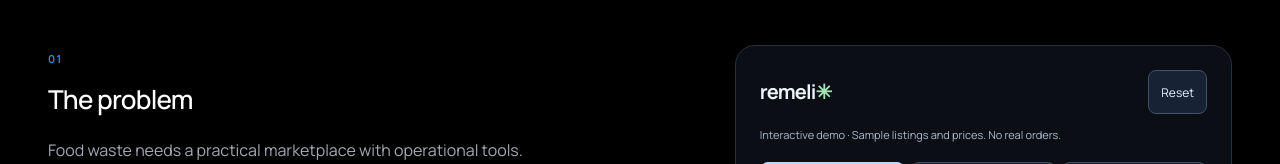
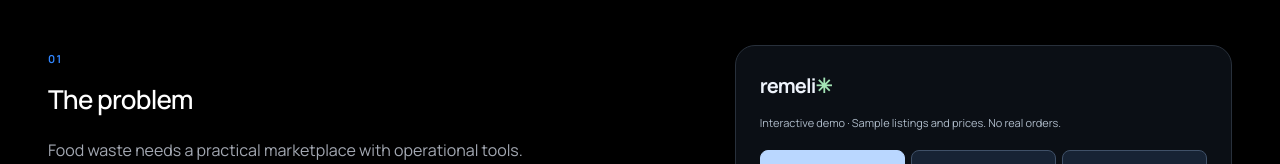
Before and after one commit to JohnN310/personal-portfolio, a Next.js app: page /work/remeli in a window 1280 px wide. Shown: the part 501-665 px from the top of the page. Built offline with nearby package versions, Linux system fonts and the light colour scheme; no server answers.

Commit message:
Remove Remeli demo reset button

```diff
--- a/src/components/demos/RemeliDemo.tsx
+++ b/src/components/demos/RemeliDemo.tsx
@@ -20,9 +20,8 @@ export function RemeliDemo() {
     setOrders(items => [...items, item]);
     setMessage(`Demo order confirmed: ${item.name}. Saved ${money(item.original - item.price)}. No payment taken.`);
   }
-  function reset() { setListings(initial); setOrders([]); setTicket("none"); setMessage("Demo reset. Choose a discounted meal."); }
   return <section className={styles.demo} aria-label="Remeli marketplace demo">
-    <div className={styles.top}><strong>remeli<span className={styles.green}>✳</span></strong><button onClick={reset} type="button">Reset</button></div>
+    <div className={styles.top}><strong>remeli<span className={styles.green}>✳</span></strong></div>
     <p className={styles.note}>Interactive demo · Sample listings and prices. No real orders.</p>
     <div className={styles.tabs} role="group" aria-label="Marketplace role">{["Buyer", "Seller", "Admin"].map(item => <button type="button" key={item} aria-pressed={role === item} onClick={() => setRole(item)}>{item}</button>)}</div>
     <div className={styles.phone}>
```
